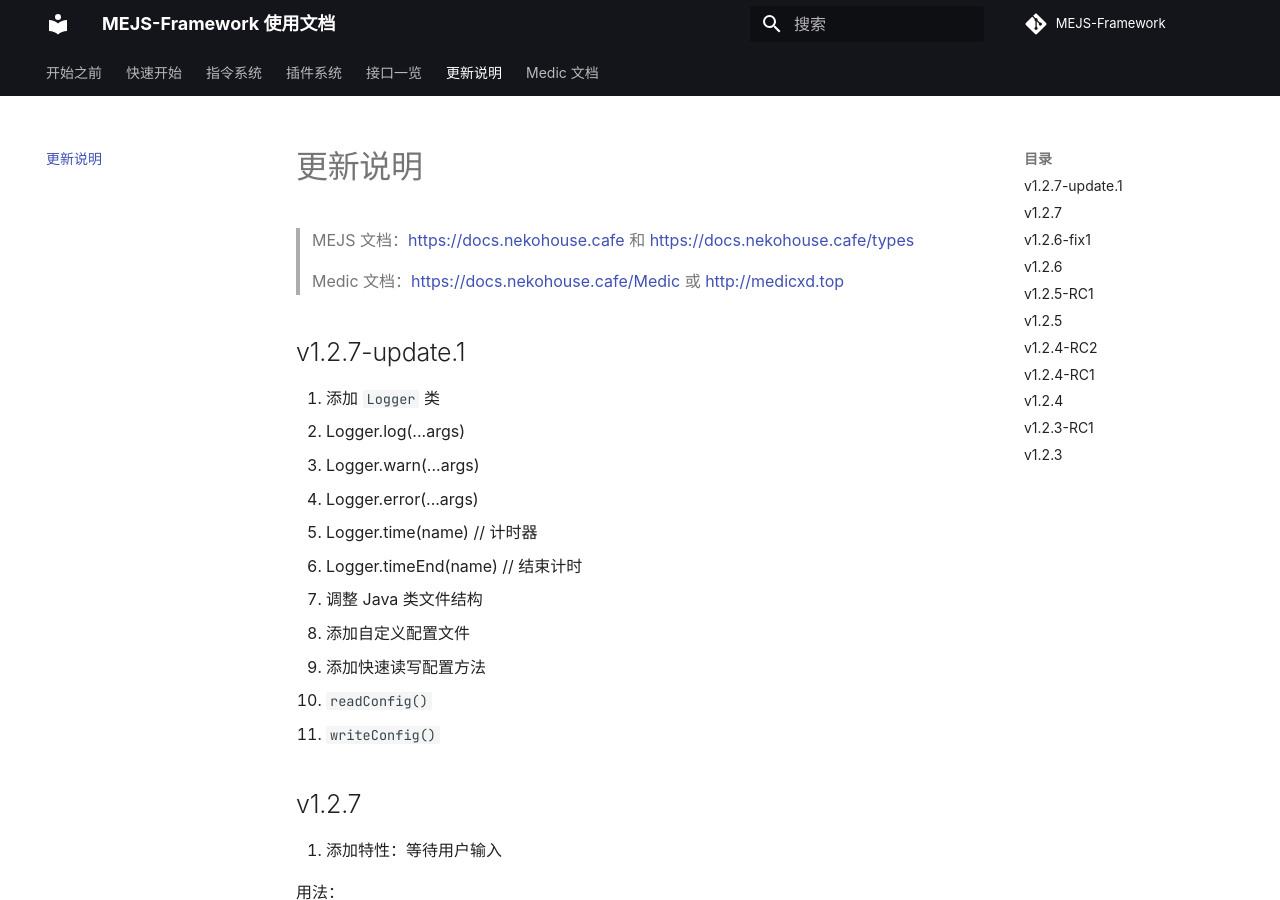
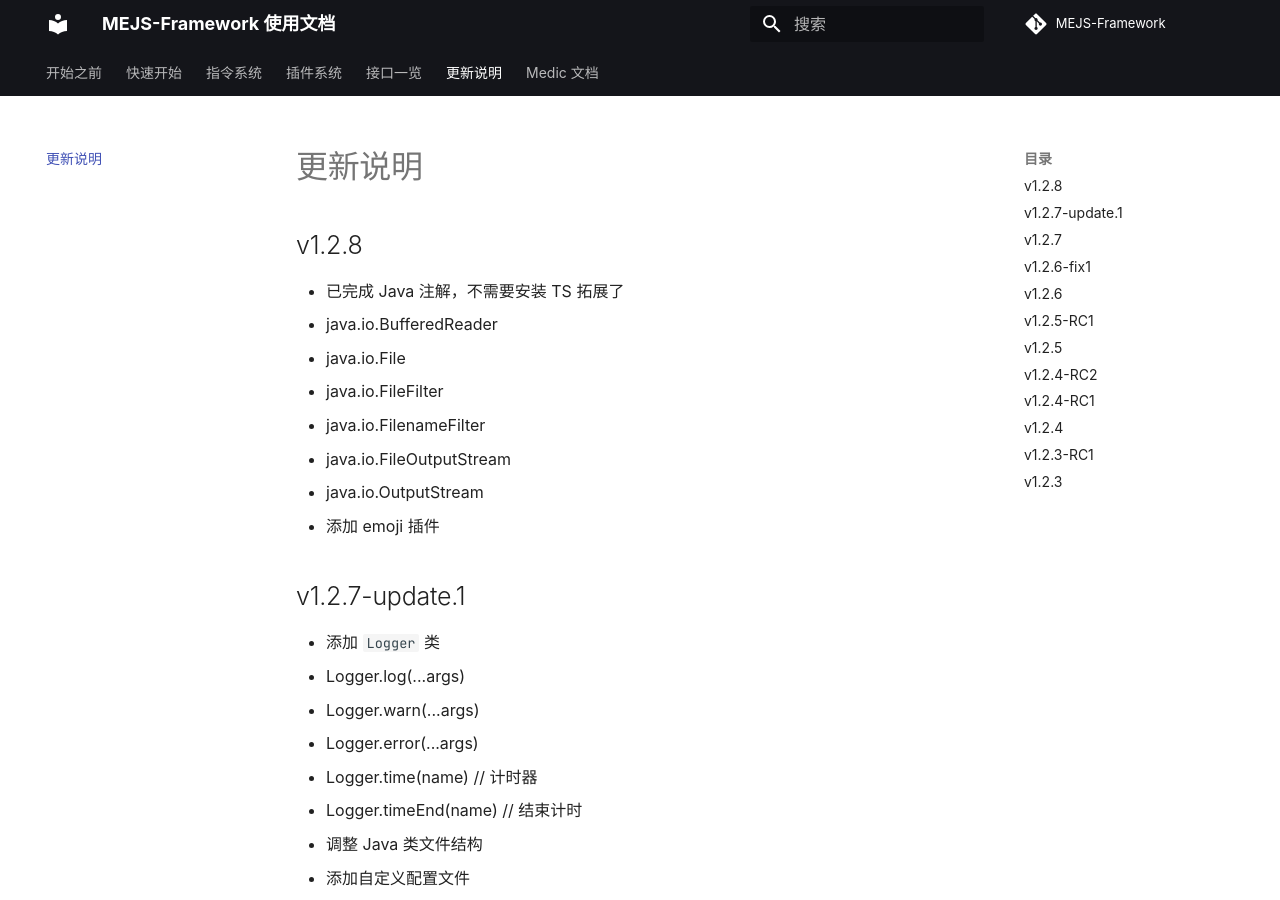
Before and after one commit to Miaow233/MEJS-Framework, an MkDocs documentation site: the page built from docs/changelog.md, in a window 1280 px wide and 900 px high. Built offline with MkDocs 1.6.1 and Material for MkDocs 9.7.7, drawn with Linux system fonts in a browser that asks for light colours; comment, search, counter and statistics services are not loaded.

Commit message:
更新文档

```diff
--- a/docs/changelog.md
+++ b/docs/changelog.md
@@ -1,20 +1,27 @@
-> MEJS 文档：https://docs.nekohouse.cafe 和 https://docs.nekohouse.cafe/types
->
-> Medic 文档：https://docs.nekohouse.cafe/Medic 或 http://medicxd.top
+## v1.2.8
+
+- 已完成 Java 注解，不需要安装 TS 拓展了
+  - java.io.BufferedReader
+  - java.io.File
+  - java.io.FileFilter
+  - java.io.FilenameFilter
+  - java.io.FileOutputStream
+  - java.io.OutputStream
+- 添加 emoji 插件
 
 ## v1.2.7-update.1
 
-1. 添加 `Logger` 类
-   - Logger.log(...args)
-   - Logger.warn(...args)
-   - Logger.error(...args)
-   - Logger.time(name) // 计时器
-   - Logger.timeEnd(name) // 结束计时
-2. 调整 Java 类文件结构
-3. 添加自定义配置文件
-4. 添加快速读写配置方法
-   - `readConfig()`
-   - `writeConfig()`
+- 添加 `Logger` 类
+  - Logger.log(...args)
+  - Logger.warn(...args)
+  - Logger.error(...args)
+  - Logger.time(name) // 计时器
+  - Logger.timeEnd(name) // 结束计时
+- 调整 Java 类文件结构
+- 添加自定义配置文件
+- 添加快速读写配置方法
+  - `readConfig()`
+  - `writeConfig()`
 
 ## v1.2.7
 
```
Also changed, not shown: docs/cac.md (+3 -3 lines), 6 other files.
